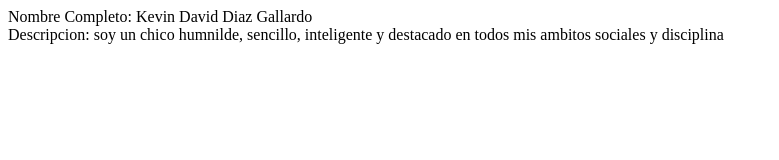
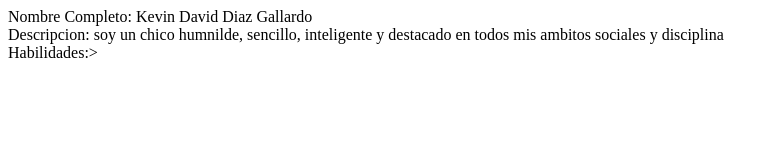
Before and after one commit to kevindg2004/Ejercicio-1, a plain HTML site: page index.html in a window 1280 px wide. Shown: the whole page, without its empty margins (0-779 px from the left). Drawn offline with Linux system fonts and the light colour scheme.

Commit message:
Creacion Actividad

```diff
--- a/index.html
+++ b/index.html
@@ -8,5 +8,6 @@
 <body>
     <div>Nombre Completo: Kevin David Diaz Gallardo</div>
     <div>Descripcion: soy un chico humnilde, sencillo, inteligente y destacado en  todos mis ambitos sociales y disciplina </div>
+    <div>Habilidades:>
 </body>
 </html>
```
